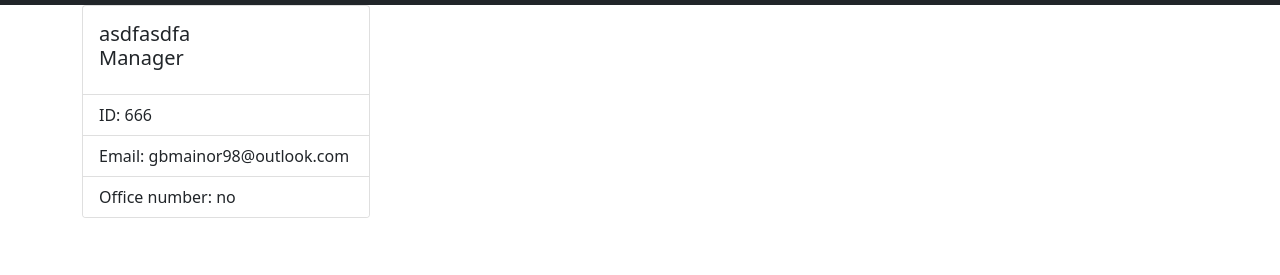
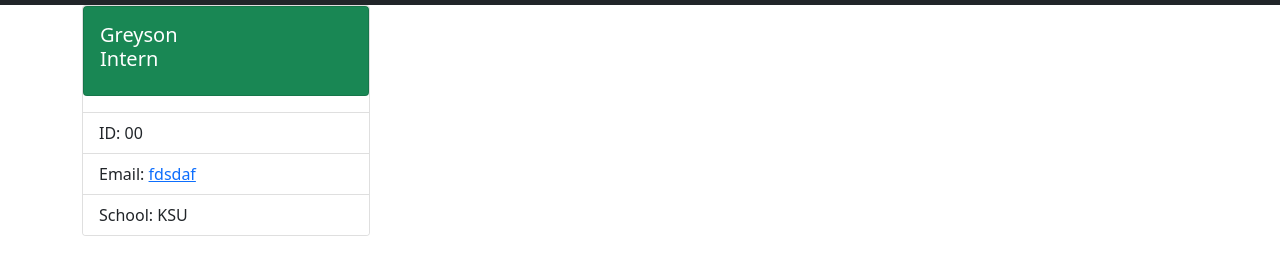
Before and after one commit to GreysonMainor/week-10-team-profile-generator, a website: page index.html in a window 1280 px wide. Shown: the part 77-352 px from the top of the page. Drawn offline with nearby package versions, Linux system fonts and the light colour scheme.

Commit message:
Changed a few things in my index.js in order to make my application look cleaner.  Also wrote my readme and included a link to the video walkthrough.

```diff
--- a/index.html
+++ b/index.html
@@ -16,13 +16,13 @@
   <div class = "container">
   <div class="row"><div class = "col-6">
     <div class="card" style="width: 18rem;">
-       <div class="card-body">
-         <h5 class="card-title">asdfasdfa<br />Manager</h5>
+    <div class="card-body card text-white bg-success mb-3">
+      <h5 class="card-title">Greyson<br />Intern</h5>
     </div>
     <ul class="list-group list-group-flush">
-         <li class="list-group-item">ID: 666</li>
-         <li class="list-group-item">Email: gbmainor98@outlook.com</li>
-         <li class="list-group-item">Office number: no</li>
+      <li class="list-group-item">ID: 00</li>
+      <li class="list-group-item">Email: <a href = "mailto: fdsdaf"> fdsdaf</a></li>
+      <li class="list-group-item">School: KSU</li>
     </ul>
   </div>
   </div></div>
```
Also changed, not shown: index.js (+7 -7 lines), README.md. Lines whose indentation alone changed are shown as unchanged.
